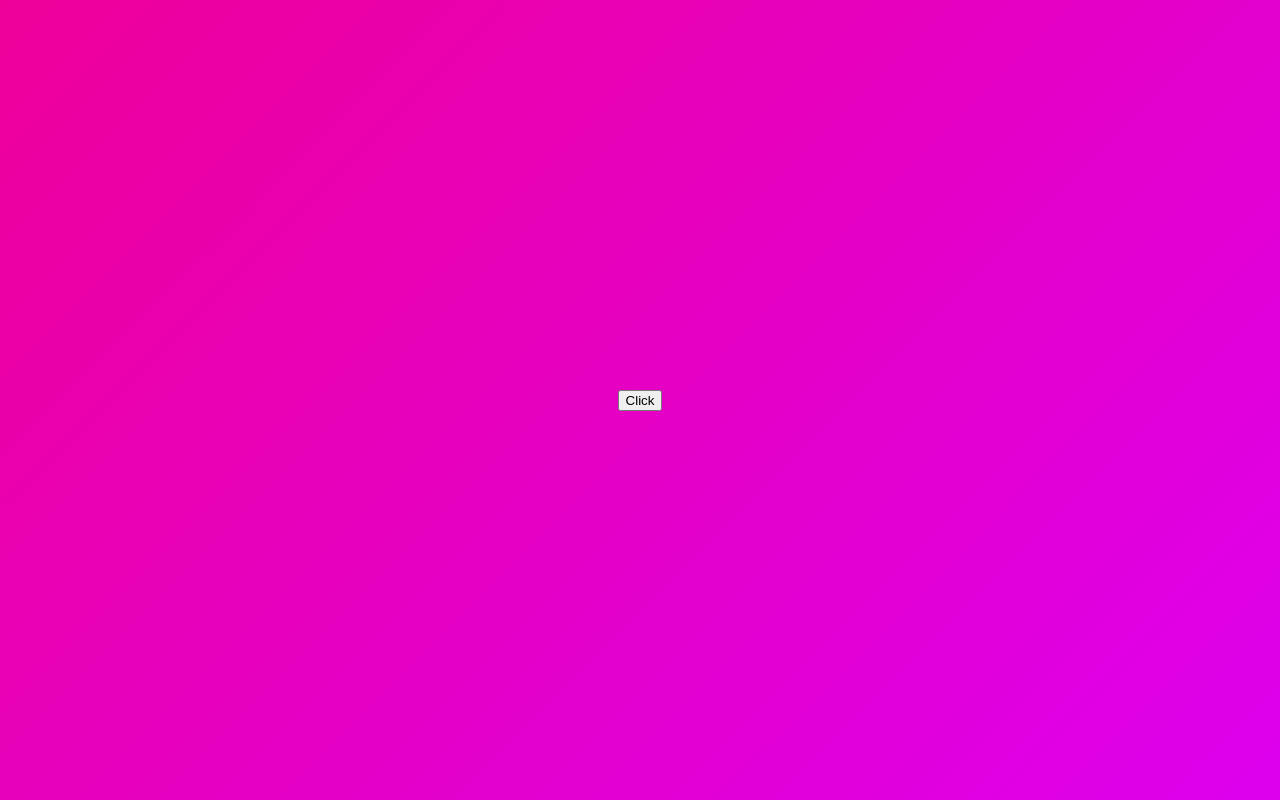
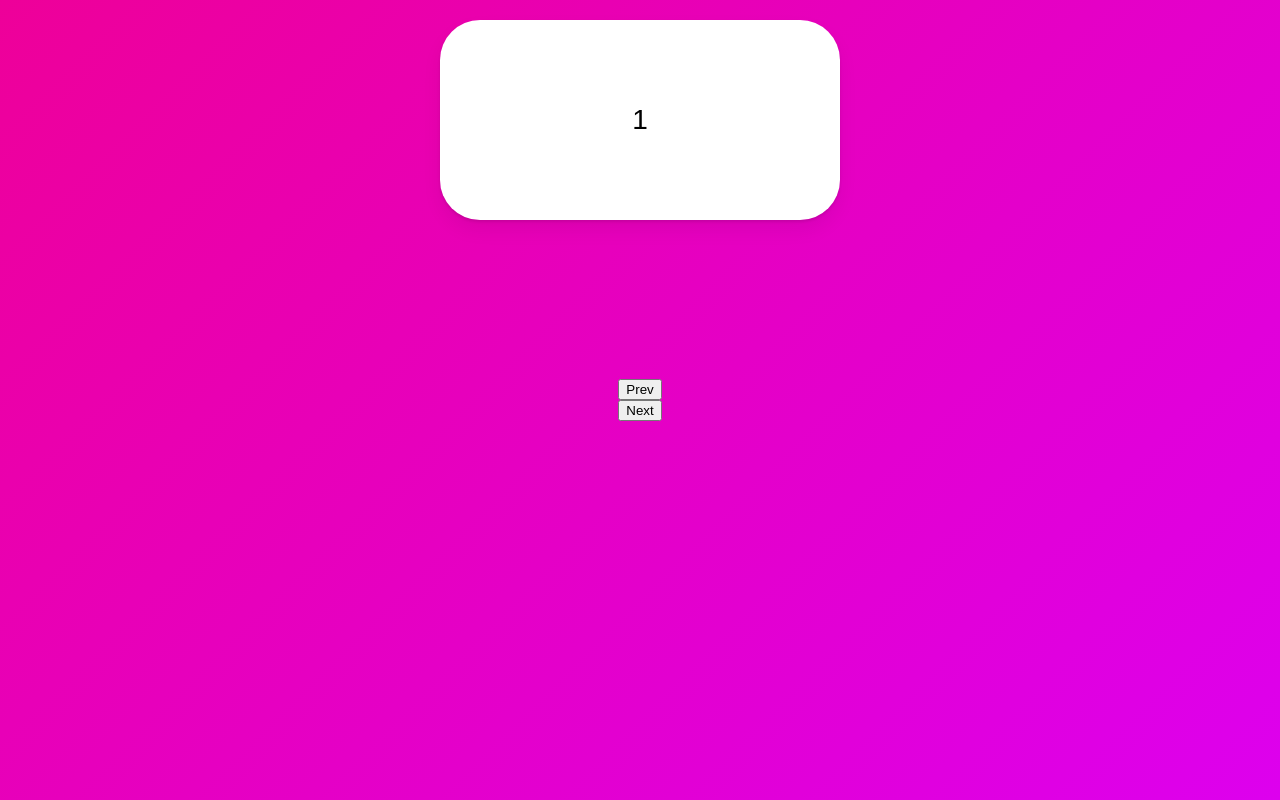
Before and after one commit to myhappyman/framer-motion, a React (Create React App) app: page / in a window 1280 px wide. Built offline with nearby package versions, Linux system fonts and the light colour scheme.

Commit message:
animatePresence를 활용하여 슬라이더를 만들어보았다. 이전버튼까지 만들긴 했지만, 제대로 동작하지 않는다. 수정해볼 예정

```diff
--- a/src/App.tsx
+++ b/src/App.tsx
@@ -8,6 +8,7 @@
   display: flex;
   justify-content: center;
   align-items: center;
+  flex-direction: column;
 `;
 
 const Box = styled(motion.div)`
@@ -15,43 +16,61 @@
   height: 200px;
   background-color: rgba(255, 255, 255, 1);
   border-radius: 40px;
-  position: absolute;
-  top: 100px;
+  position:absolute;
+  top: 20px;
+  display: flex;
+  justify-content: center;
+  align-items: center;
+  color: #000;
+  font-size: 28px;
   box-shadow: 0 2px 3px rgba(0, 0, 0, 0.1), 0 10px 20px rgba(0, 0, 0, 0.06);
 `;
 
 const boxVariants = {
-  initial: {
-    opacity:0,
+  invisible: {
+    x: 500,
+    opacity: 0,
     scale: 0
   },
   visible: {
-    opacity:1,
-    scale:1,
-    rotateZ: 360
+    x:0,
+    opacity: 1,
+    scale: 1,
+    transition: {
+      duration: .5
+    }
   },
-  leaving: {
-    opacity:0,
-    scale:0,
-    y:10
+  exit: {
+    x: -500,
+    opacity: 0,
+    scale: 0,
+    rotateX: 180,
+    transition: {
+      duration: .5
+    }
   }
 }
 
 function App() {
-  const [showing, setShowing] = useState(false);
-  const toggleShowing = () => setShowing(prev => !prev);
+  const [visible, setVisible] = useState(1);
+  const onNext = () => {
+    setVisible(prev => prev === 10 ? prev : prev+1);
+  };
+  const onPrev = () => {
+    setVisible(prev => prev === 1 ? prev : prev-1);
+  };
 
   return (
     <Wrapper>
-      <button onClick={toggleShowing}>Click</button>
-      <AnimatePresence>{showing ? <Box
-                                    variants={boxVariants}
-                                    initial="initial"
-                                    animate="visible"
-                                    exit="leaving"
-                                  />
-                                : null}</AnimatePresence>
-
+      <AnimatePresence>
+        {[1,2,3,4,5,6,7,8,9,10].map(i =>
+          visible === i ?
+          <Box variants={boxVariants} initial="invisible" animate="visible" exit="exit" key={i}>{i}</Box>
+          : null)
+        }
+      </AnimatePresence>
+      <button onClick={onPrev}>Prev</button>
+      <button onClick={onNext}>Next</button>
     </Wrapper>
   );
 }
```
Also changed, not shown: src/framer/BoxAnimatePresence.tsx (added, +58 -0 lines), 1 other file (tests, documents, lock files or other folders).
